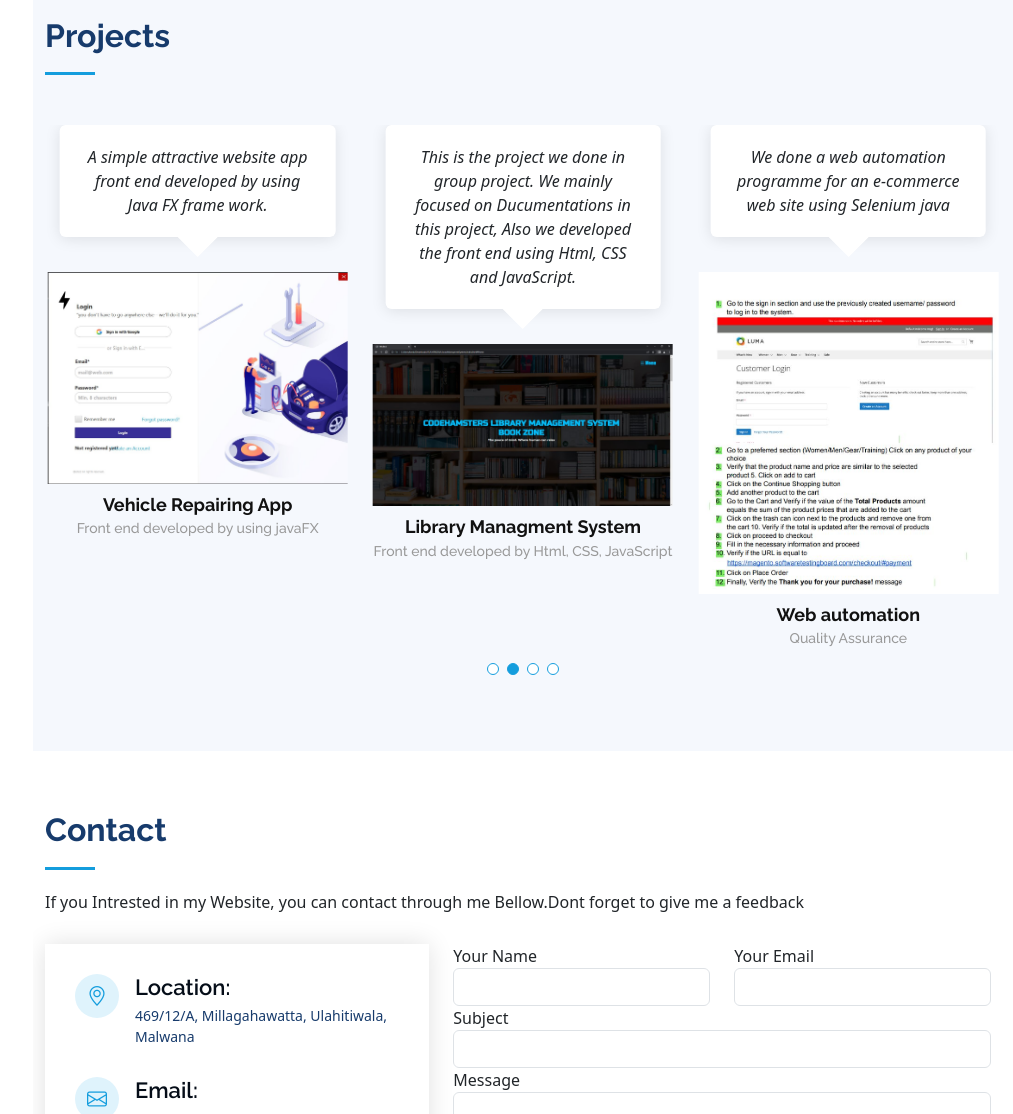
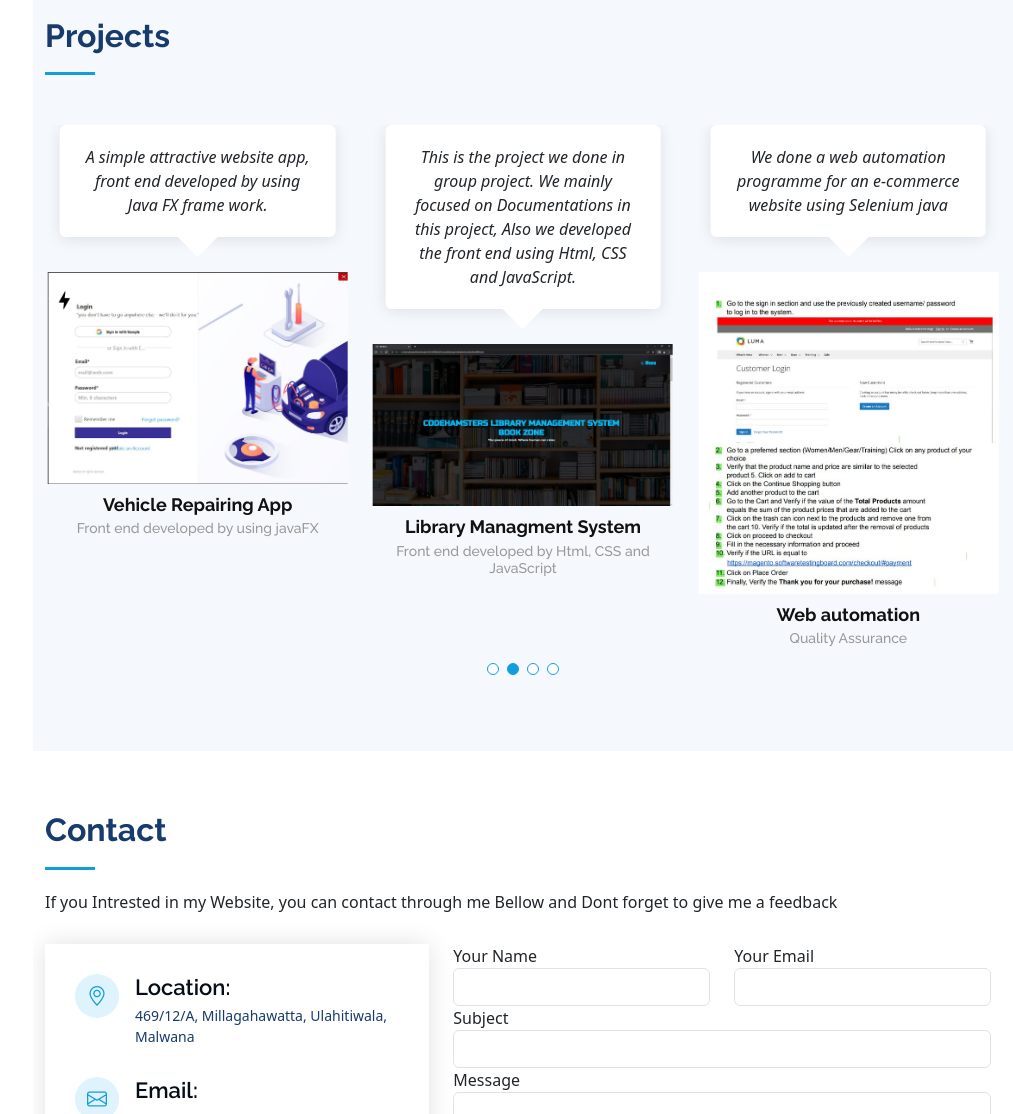
Before and after one commit to nufailgithub/nufailgithub.github.io, a plain HTML site: page index.html in a window 1280 px wide. Shown: the part 2640-3754 px from the top of the page, without its empty margins (267-1280 px from the left). Drawn offline with nearby package versions, Linux system fonts and the light colour scheme.

Commit message:
update index.html

```diff
--- a/index.html
+++ b/index.html
@@ -239,7 +239,7 @@
 
             <div class="swiper-slide">
               <div class="testimonial-item" data-aos="fade-up">
-                <p> simple TODO List application made in Web development. We used HTML, CSS and JavaScript to to this</p>
+                <p> Simple TODO List application made in Web development. We used HTML, CSS and JavaScript to do this</p>
                 <img src="assets/img/To do list.jpg" class="testimonial-img" alt="">
                 <h3>To do list</h3>
               </div>
@@ -247,7 +247,7 @@
 
             <div class="swiper-slide">
               <div class="testimonial-item" data-aos="fade-up">
-                <p>A simple attractive website app front end developed by using Java FX frame work.</p>
+                <p>A simple attractive website app, front end developed by using Java FX frame work.</p>
                 <img src="assets/img/javaFX .jpg" class="testimonial-img" alt="">
                 <h3>Vehicle Repairing App</h3>
                 <h4>Front end developed by using javaFX</h4>
@@ -256,16 +256,16 @@
 
             <div class="swiper-slide">
               <div class="testimonial-item" data-aos="fade-up" data-aos-delay="100">
-                <p>This is the project we done in group project. We mainly focused on Ducumentations in this project, Also we developed the front end using Html, CSS and JavaScript.</p>
+                <p>This is the project we done in group project. We mainly focused on Documentations in this project, Also we developed the front end using Html, CSS and JavaScript.</p>
                 <img src="assets/img/LMS.jpg" class="testimonial-img" alt="">
                 <h3>Library Managment System</h3>
-                <h4>Front end developed by Html, CSS, JavaScript</h4>
+                <h4>Front end developed by Html, CSS and JavaScript</h4>
               </div>
             </div>
 
             <div class="swiper-slide">
               <div class="testimonial-item" data-aos="fade-up" data-aos-delay="200">
-                <p>We done a web automation programme for an e-commerce web site using Selenium java </p>
+                <p>We done a web automation programme for an e-commerce website using Selenium java </p>
                 <img src="assets/img/QA.jpg" class="testimonial-img" alt="">
                 <h3>Web automation</h3>
                 <h4>Quality Assurance </h4>
@@ -284,7 +284,7 @@
       <div class="container">
         <div class="section-title">
           <h2>Contact</h2>
-          <p>If you Intrested in my Website, you can contact through me Bellow.Dont forget to give me a feedback</p>
+          <p>If you Intrested in my Website, you can contact through me Bellow and Dont forget to give me a feedback</p>
         </div>
 
         <div class="row" data-aos="fade-in">
```
